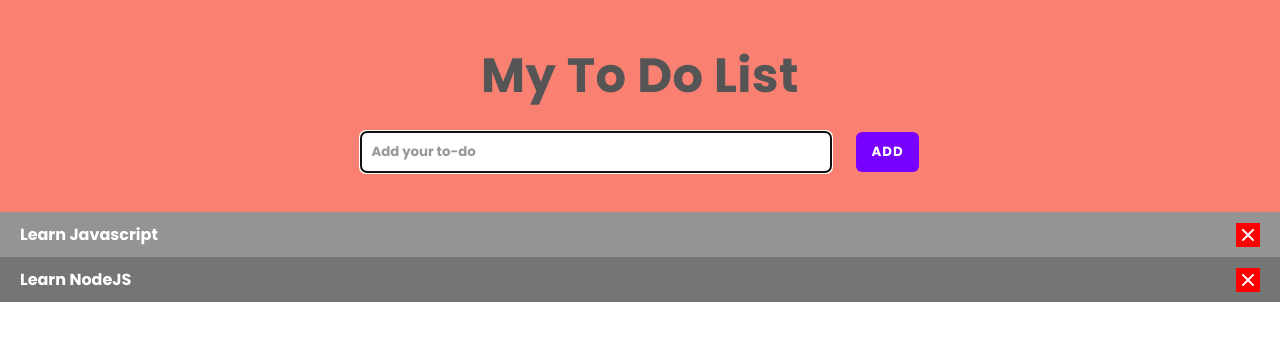
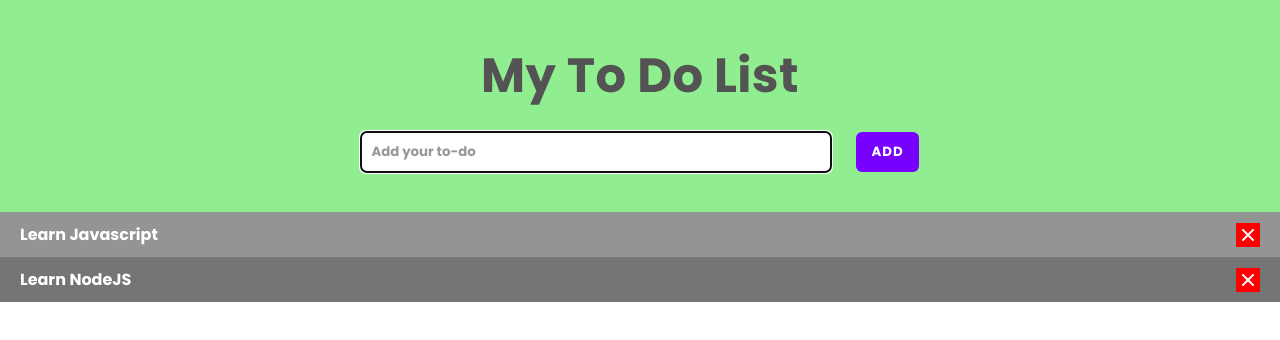
Before and after one commit to mfebriann/to-do-list, a plain HTML site: page index.html in a window 1280 px wide. Drawn offline with Linux system fonts and the light colour scheme.

Commit message:
change color header

```diff
--- a/style.css
+++ b/style.css
@@ -7,9 +7,9 @@
 }
 
 header {
-	background-color: salmon;
+	background-color: lightgreen;
 	padding: 40px 20px;
-	color: #555;
+	color: rgb(83, 83, 83);
 	position: relative;
 	z-index: 1;
 }
```
